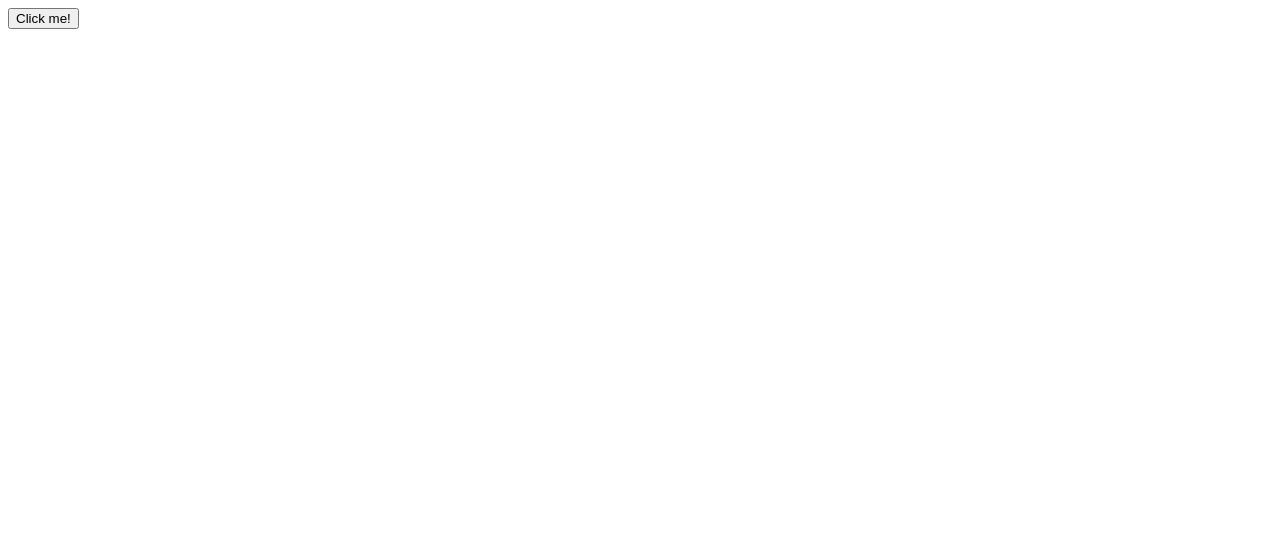
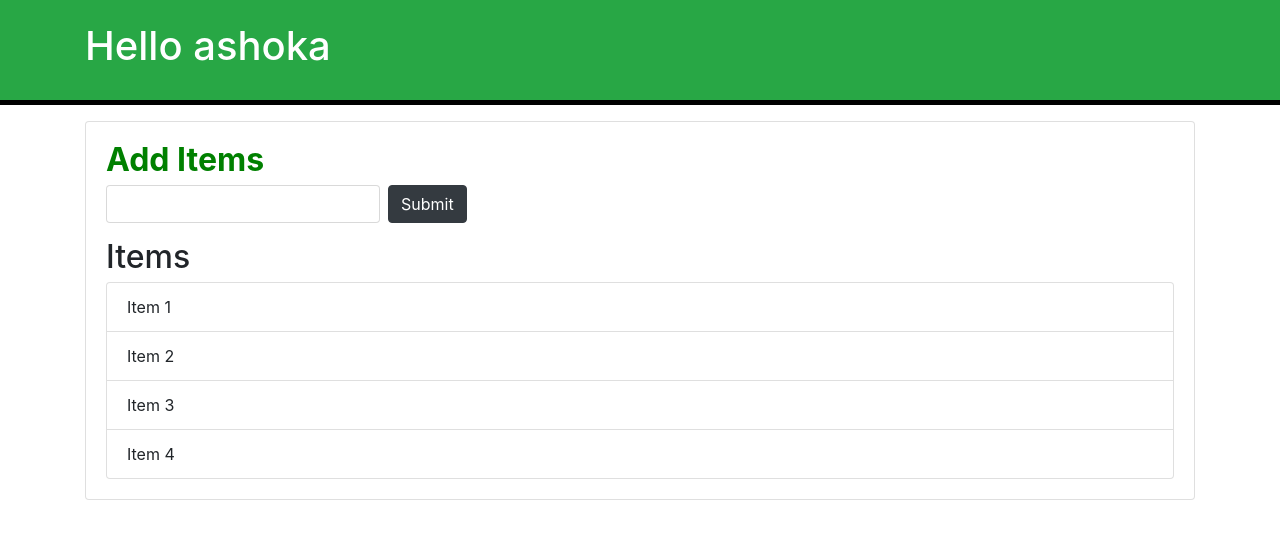
Before and after one commit to yashoka9876/sharpner2, a plain HTML site: page index.html in a window 1280 px wide. Drawn offline with nearby package versions, Linux system fonts and the light colour scheme.

Commit message:
it contain sharpner assingnment 3

```diff
--- a/index.html
+++ b/index.html
@@ -1,35 +1,55 @@
-<!doctype html>
+<!DOCTYPE html>
 <html lang="en">
-  <head>
-    <meta charset="utf-8">
-    <meta name="viewport" content="width=device-width, initial-scale=1">
-    <title>Bootstrap demo</title>
-    <style>
-        .color{
-            background-color: rgb(150, 218, 23);
-            color:blue;
-        }
-        .dim{
-            border: 1px solid red;
-            padding: 100px;
-        }
-    </style>
-    <!-- <link href="https://cdn.jsdelivr.net/npm/bootstrap@5.3.2/dist/css/bootstrap.min.css" rel="stylesheet" integrity="sha384-T3c6CoIi6uLrA9TneNEoa7RxnatzjcDSCmG1MXxSR1GAsXEV/Dwwykc2MPK8M2HN" crossorigin="anonymous">
-    <script defer src="https://cdn.jsdelivr.net/npm/bootstrap@5.3.2/dist/js/bootstrap.bundle.min.js" integrity="sha384-C6RzsynM9kWDrMNeT87bh95OGNyZPhcTNXj1NW7RuBCsyN/o0jlpcV8Qyq46cDfL" crossorigin="anonymous"></script> -->
-    <link rel="stylesheet" href="style.css">
+<head>
+  <meta charset="UTF-8">
+  <meta name="viewport" content="width=device-width, initial-scale=1.0">
+  <meta http-equiv="X-UA-Compatible" content="ie=edge">
+  <link rel="stylesheet" href="https://maxcdn.bootstrapcdn.com/bootstrap/4.0.0-beta/css/bootstrap.min.css" integrity="sha384-/Y6pD6FV/Vv2HJnA6t+vslU6fwYXjCFtcEpHbNJ0lyAFsXTsjBbfaDjzALeQsN6M" crossorigin="anonymous">
+  <title>Item Lister</title>
 </head>
 <body>
-   <button>Click me!</button>
-  </body>
-  <script>
-    let btn=document.querySelector("button");
+  <header id="main-header" class="bg-success text-white p-4 mb-3">
+    <div class="container">
+      <h1 id="header-title">Item Lister <span style="display:none">123</span></h1>
+    </div>
+  </header>
+  <div class="container">
+   <div id="main" class="card card-body">
+    <h2 class="title">Add Items</h2>
+    <form class="form-inline mb-3">
+      <input type="text" class="form-control mr-2">
+      <input type="submit" class="btn btn-dark" value="Submit">
+    </form>
+    <h2 class="title">Items</h2>
+    <ul id="items" class="list-group">
+      <li class="list-group-item">Item 1</li>
+      <li class="list-group-item">Item 2</li>
+      <li class="list-group-item">Item 3</li>
+      <li class="list-group-item">Item 4</li>
+    </ul>
+   </div>
+  </div>
 
-    btn.addEventListener("click",()=>{
-        location.reload("https://www.google.com");
-    })
+</body>
+<script>
+  let data=document.getElementById("header-title");
+  let main_header=document.getElementById("main-header");
+  main_header.style.borderBottom="5px solid black";
 
-    console.log("changing for commit");
+  let title=document.getElementsByClassName("title");
+title[0].style.fontWeight="bold";
+title[0].style.color="green";
+//Examile the document object
+  // console.log(document)
+  // console.log(document.domain)
+  // console.log(document.URL);
+  // console.log(document.title)
+  // document.title="123"
+  // console.log(document.head);
+  // console.log(document.body);
+  // console.log(document.all);
+  document.all[10].textContent="Hello ashoka"
+  console.log(document.form);
 
-
-  </script>
+</script>
 </html>
```
